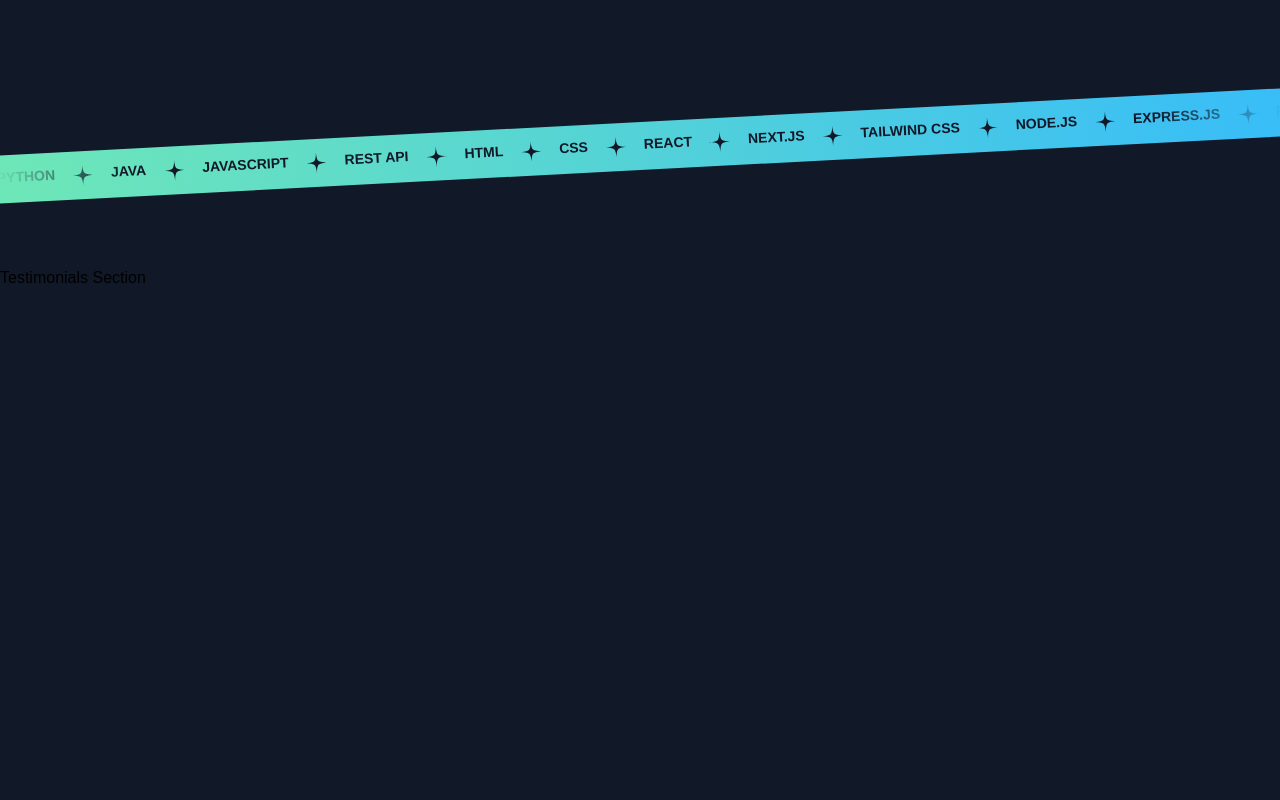
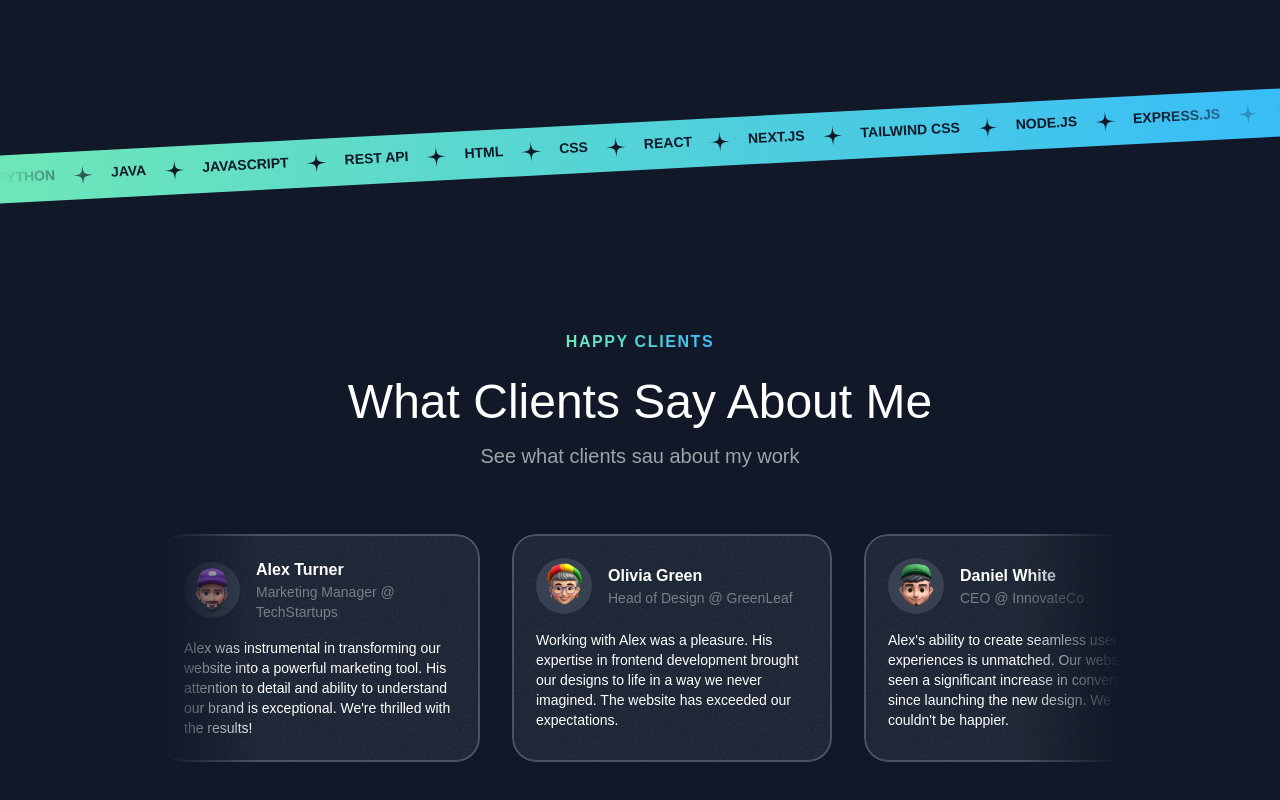
Before and after one commit to juangurdian/Portfolio-Website-JCGurdian, a Next.js app: page / in a window 1280 px wide. Shown: the part 2876-3676 px from the top of the page. Before the commit the page ends 3166 px from the top, so only its background shows below. Built offline with nearby package versions, Linux system fonts and the light colour scheme; a web font is replaced by a local one.

Commit message:
testimonials section

```diff
--- /dev/null
+++ b/src/components/Card.tsx
@@ -0,0 +1,20 @@
+import grainImage from '@/assets/images/grain.jpg';
+import { twMerge } from 'tailwind-merge';
+import Image from 'next/image';
+import { PropsWithChildren, ReactNode } from 'react';
+
+export const Card = ({className, children}:
+    PropsWithChildren <{
+    className?: string; }>) => {
+    return (
+        <div
+        className={twMerge("bg-gray-800 rounded-3xl relative z-0 overflow-hidden after:-z-10 after:content-[''] after:absolute after:inset-0 after:outline-2 after:outline after:-outline-offset-2 after:rounded-3xl after:outline-white/20 after:pointer-events-none p-6", className)}>
+            <div className="absolute inset-0 -z-10 opacity-5" style={{
+              backgroundImage: `url(${grainImage.src})`,
+            }}>
+
+            </div>
+            {children}
+            </div>
+    )
+}
--- a/src/components/Sectionheader.tsx
+++ b/src/components/Sectionheader.tsx
@@ -0,0 +1,21 @@
+
+
+export const SectionHeader = ({
+    title,
+    eyebrow,
+    description,
+}: {
+    title: string;
+    eyebrow: string;
+    description: string;
+}) => {
+    return (
+        <>
+        <div className="flex justify-center">
+        <p className="uppercase font-semibold tracking-widest bg-gradient-to-r from-emerald-300 to-sky-400 bg-clip-text text-transparent">{eyebrow}</p>
+      </div>
+      <h2 className="font-serif text-white text-3xl md:text-5xl text-center mt-6">{title}</h2>
+      <p className="text-center md:text-lg lg:text-xl text-white/60 mt-4 max-w-md mx-auto">{description}</p>
+    </>
+    )
+}
--- a/src/sections/Testimonials.tsx
+++ b/src/sections/Testimonials.tsx
@@ -1,8 +1,12 @@
+import Image from "next/image";
 import memojiAvatar1 from "@/assets/images/memoji-avatar-1.png";
 import memojiAvatar2 from "@/assets/images/memoji-avatar-2.png";
 import memojiAvatar3 from "@/assets/images/memoji-avatar-3.png";
 import memojiAvatar4 from "@/assets/images/memoji-avatar-4.png";
 import memojiAvatar5 from "@/assets/images/memoji-avatar-5.png";
+import { SectionHeader } from "@/components/Sectionheader";
+import grainImage from "@/assets/images/grain.jpg";
+import { Card } from "@/components/Card";
 
 const testimonials = [
   {
@@ -38,5 +42,34 @@
 ];
 
 export const TestimonialsSection = () => {
-  return <div>Testimonials Section</div>;
+  return (
+  <div className="py-16">
+    <div className="container">
+      <SectionHeader
+        title={"What Clients Say About Me"}
+        eyebrow={"Happy Clients"}
+        description={"See what clients sau about my work"} />
+
+
+      <div className="mt-16 flex overflow-x-clip [mask-image:linear-gradient(to_right,transparent,black_10%,black_90%,transparent)]">
+        <div className="flex flex-none gap-8">
+        {testimonials.map(testimonial => (
+          <Card key={testimonial.name} className="max-w-xs">
+            <div className="flex gap-4 items-center">
+              <div className="size-14 bg-gray-700 inline-flex items-center justify-center rounded-full flex-shrink-0">
+            <Image src={testimonial.avatar} alt={testimonial.name} className="max-h-full" />
+              </div>
+              <div>
+                <div className="text-white font-semibold">{testimonial.name}</div>
+                <div className="text-white/40 text-sm">{testimonial.position}</div>
+              </div>
+            </div>
+            <p className="text-white mt-4 text-sm">{testimonial.text}</p>
+          </Card>
+        ))}
+      </div>
+    </div>
+    </div>
+  </div>
+  );
 };
```
